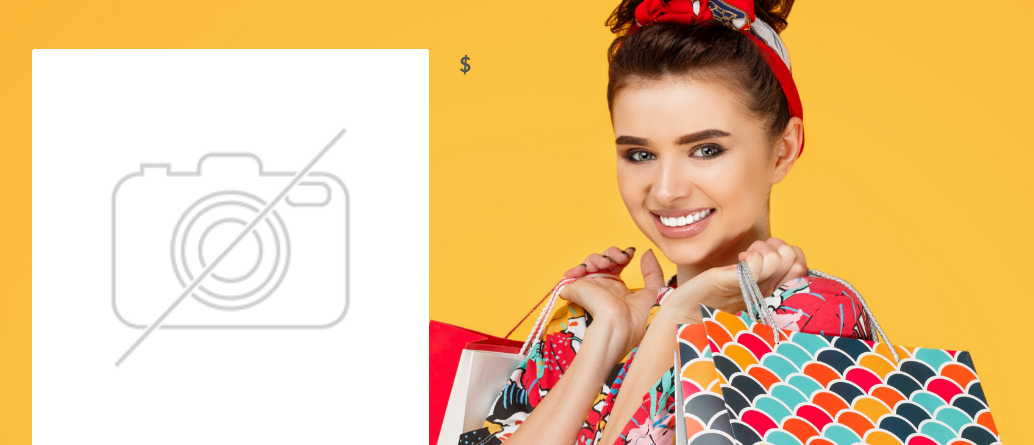
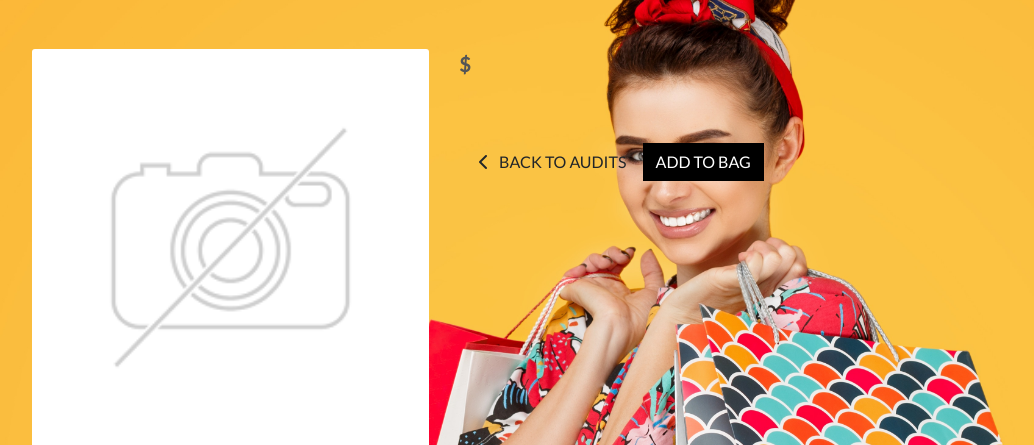
Before and after one commit to henrytitheridge-stone/devdash_project, a Django app: template services/templates/services/service_detail.html in a window 1280 px wide. Shown: the part 124-569 px from the top of the page, without its empty margins (196-1230 px from the left). Run offline with Django 3.2, Linux system fonts and the light colour scheme; the template is opened without the code that fills it, so the values that code supplies are empty; some libraries are stand-ins or nearby versions.

Commit message:
Add skeleton form to details page to prep for 'add to basket' functionality

```diff
--- a/services/templates/services/service_detail.html
+++ b/services/templates/services/service_detail.html
@@ -27,10 +27,27 @@
                 </div>
             </div>
             <div class="col-12 col-md-6 col-lg-4">
-                <div class="product-details-container mb-5 mt-md-5">
+                <div class="service-details-container mb-5 mt-md-5">
                     <h2 class="mb-0 logo-font text-black">{{ service.name }}</h2>
                     <p class="lead mb-0 text-left font-weight-bold">${{ service.price }}</p>
                     <p class="mt-3">{{ service.description }}</p>
+
+                    <form class="form" action="" method="POST">
+                        {% csrf_token %}
+                            <input type="hidden" name="quantity" value="1">
+                            <div class="col-12 px-0">
+                                <a href="{% url 'services' %}" class="btn btn-outline-black rounded-0 mt-5">
+                                    <span class="icon">
+                                        <i class="fas fa-chevron-left"></i>
+                                    </span>
+                                    <span class="text-uppercase">Back to Audits</span>
+                                </a>
+                                <input type="submit" class="btn btn-black rounded-0 text-uppercase mt-5" value="Add to Bag">
+                            </div>
+                            <input type="hidden" name="redirect_url" value="{{ request.path }}">
+                        </div>
+                    </form>
+
                 </div>
             </div>
         </div>
```
